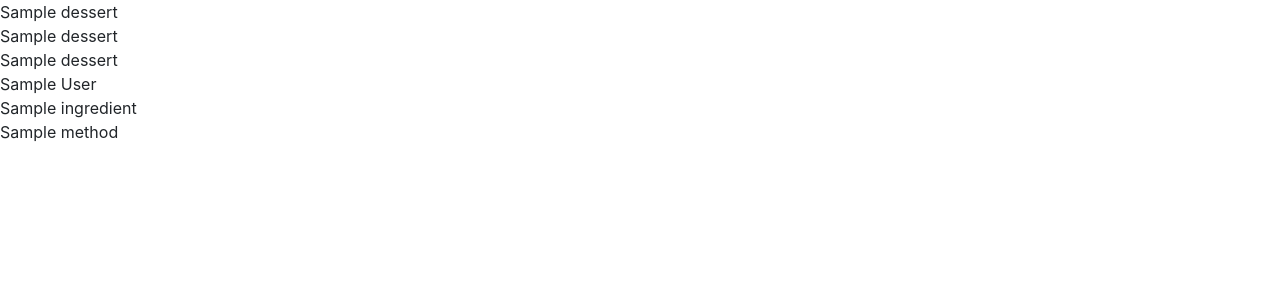
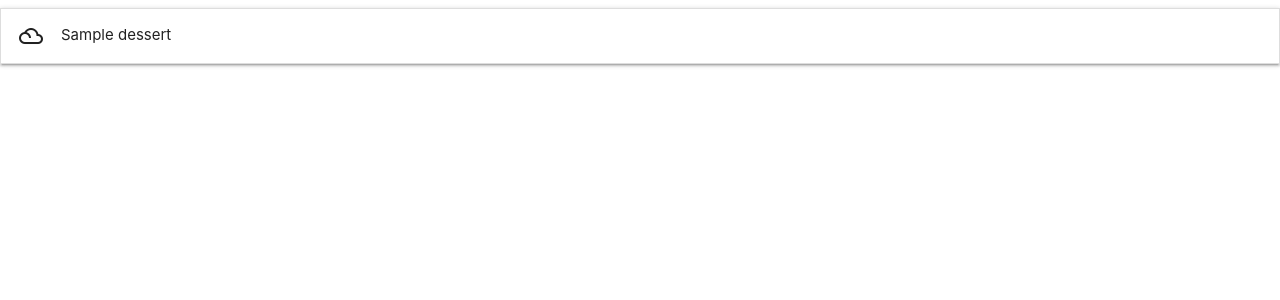
Before and after one commit to Code-Institute-Submissions/recipe-world, a Flask app: page / in a window 1280 px wide. Shown: the top 300 px of the page. Run offline with Flask 2, Linux system fonts and the light colour scheme; a database or web service that is not in the repository returns one stand-in record (values such as "Sample title"); some libraries are stand-ins or nearby versions.

Commit message:
css, js cdn added

```diff
--- a/templates/base.html
+++ b/templates/base.html
@@ -2,7 +2,8 @@
 <html lang="en">
 
 <head>
-    <link rel="stylesheet" href="https://stackpath.bootstrapcdn.com/bootstrap/4.1.3/css/bootstrap.min.css" integrity="sha384-MCw98/SFnGE8fJT3GXwEOngsV7Zt27NXFoaoApmYm81iuXoPkFOJwJ8ERdknLPMO" crossorigin="anonymous">
+    <link rel="stylesheet" href="https://cdnjs.cloudflare.com/ajax/libs/materialize/1.0.0/css/materialize.min.css">
+    <link rel="stylesheet" href="https://fonts.googleapis.com/icon?family=Material+Icons">
     <link rel="stylesheet" href="{{ url_for('static', filename='css/style.css')}}" type=text/css>
     <meta name="viewport" content="width=device-width, initial-scale=1.0">
     <title>Recipe World</title>
@@ -10,6 +11,14 @@
 
 <body>
     {% block content %} {% endblock %}
+
+    <script src="https://code.jquery.com/jquery-3.3.1.min.js" integrity="sha256-FgpCb/KJQlLNfOu91ta32o/NMZxltwRo8QtmkMRdAu8=" crossorigin="anonymous"></script>
+    <script src="https://cdnjs.cloudflare.com/ajax/libs/materialize/1.0.0/js/materialize.min.js"></script>
+    <script>
+        $(document).ready(function() {
+            $('.collapsible').collapsible();
+        });
+    </script>
 </body>
 
 </html>
--- a/templates/desserts.html
+++ b/templates/desserts.html
@@ -1,15 +1,23 @@
-{% extends 'base.html' %}
-{% block content %}
-        {% for dessert in desserts %}
-        {{dessert.category_name}}</br>
-        {{dessert.dessert_name}}</br>
-        {{dessert.dessert_name}}</br>
-        {{dessert.author}}</br>
-        {% for ingredient in dessert.ingredients %}
-        {{ingredient}}</br>
-        {% endfor %}
-        {% for method in dessert.method %}
-        {{method}}</br>
-        {% endfor %}
-        {% endfor %}
-{% endblock %}
+{% extends 'base.html' %} {% block content %} {% for dessert in desserts %}
+<ul class="collapsible">
+    <li>
+        <div class="collapsible-header"><i class="material-icons">filter_drama</i>{{dessert.dessert_name}}</div>
+        <div class="collapsible-body">
+            <div class="container">
+                <div>Author: {{dessert.author}}</div>
+                Ingrediments:
+                <ul>
+                {% for ingredient in dessert.ingredients %}
+                <li style="list-style-type:circle;">{{ingredient}}</li>
+                {% endfor %}
+                </ul>
+                <ol>
+                {% for method in dessert.method %}
+                <li>{{method}}</li>
+                {% endfor %}
+                </ol>
+            </div>
+        </div>
+    </li>
+</ul>
+{% endfor %} {% endblock %}
```
